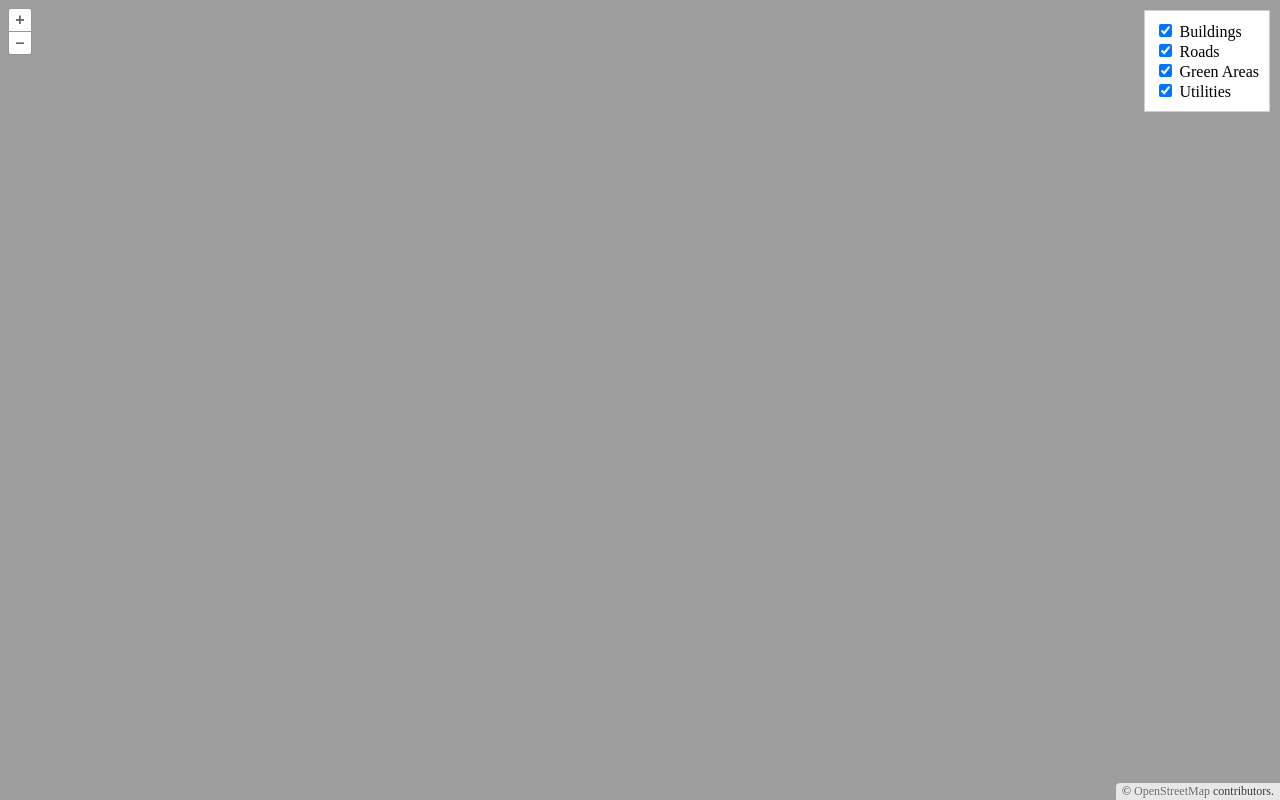
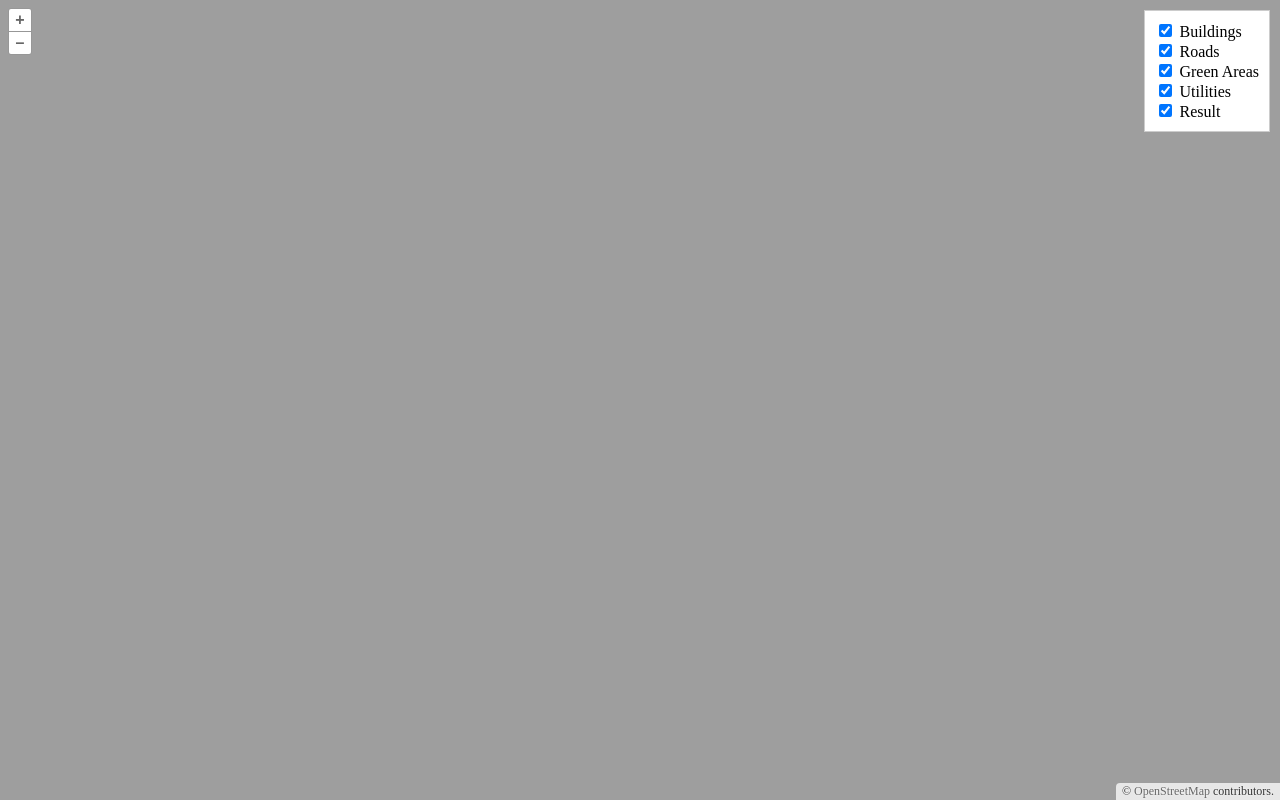
Before and after one commit to icobx/future-roots, a website built with Vite: page mapApp/index.html in a window 1280 px wide. Built offline with nearby package versions, Linux system fonts and the light colour scheme; files whose address does not match are found by name.

Commit message:
Add result to map

```diff
--- a/mapApp/app.config.js
+++ b/mapApp/app.config.js
@@ -35,6 +35,13 @@ export const config = {
             "style": {
                 "stroke-color": "black"
             }
+        },
+        "result": {
+            "path": "http://localhost:8080/data/result",
+            "minZoom": 12,
+            "style": {
+                "fill-color": "rgba(255, 255, 0, 0.9)"
+            }
         }
     }
 }
--- a/mapApp/index.html
+++ b/mapApp/index.html
@@ -25,6 +25,10 @@
         <input type="checkbox" id="utilities" name="utilities" value="Utilities" onClick="toggleVisibility(this,'utilities');" checked/>
         <label for="utilities">Utilities</label>
     </div>
+    <div class="input-group">
+        <input type="checkbox" id="result" name="result" value="Result" onClick="toggleVisibility(this,'result');" checked/>
+        <label for="result">Result</label>
+    </div>
 </div>
 <script src="./main.js" type="module"></script>
 </body>
--- a/mapApp/layers.js
+++ b/mapApp/layers.js
@@ -56,3 +56,14 @@ export const utilitiesLayer = new VectorTileLayer({
     style: config.layers.utilities.style
 });
 utilitiesLayer.set('name', 'utilities');
+
+export const resultLayer = new VectorTileLayer({
+    source: new VectorTileSource({
+        format: new MVT(),
+        url: config.layers.result.path + '/{z}/{x}/{y}.pbf', // replace with your tile server URL
+    }),
+    className: 'utilities',
+    minZoom: config.layers.result.minZoom,
+    style: config.layers.result.style
+});
+utilitiesLayer.set('name', 'utilities');
--- a/mapApp/main.js
+++ b/mapApp/main.js
@@ -4,7 +4,7 @@ import TileLayer from 'ol/layer/Tile';
 import OSM from 'ol/source/OSM';
 import {transform} from 'ol/proj';
 
-import {buildingsLayer, parcelsLayer, roadsLayer, greenAreasLayer, utilitiesLayer} from './layers';
+import {buildingsLayer, parcelsLayer, roadsLayer, greenAreasLayer, utilitiesLayer, resultLayer} from './layers';
 
 const center = [17.153015431601077, 48.162629353115584]
 const sourceProjection = 'EPSG:4326';
@@ -24,7 +24,8 @@ const map = new Map({
         buildingsLayer,
         roadsLayer,
         utilitiesLayer,
-        greenAreasLayer
+        greenAreasLayer,
+        resultLayer
         // parcelsLayer
     ],
     view: new View({
```
Also changed, not shown: 1 other file.
